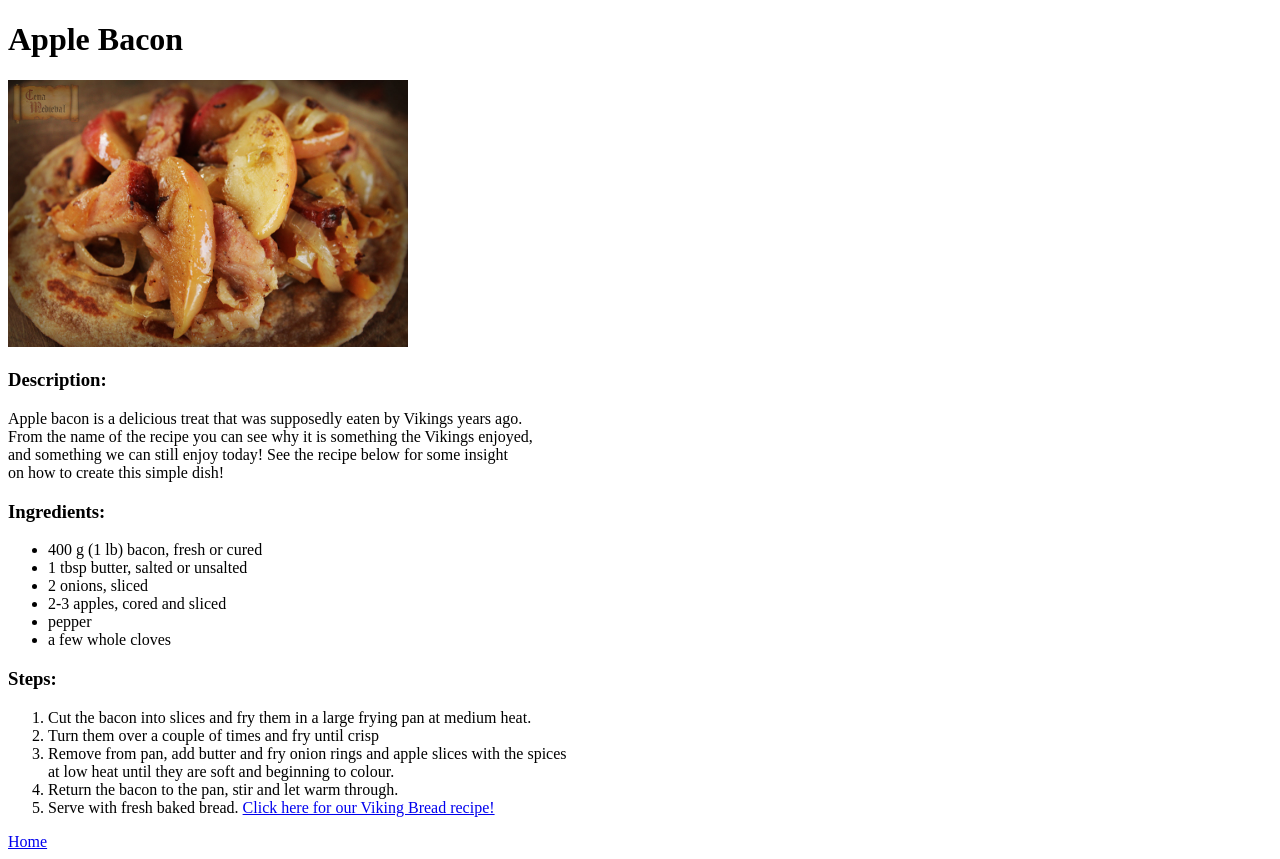
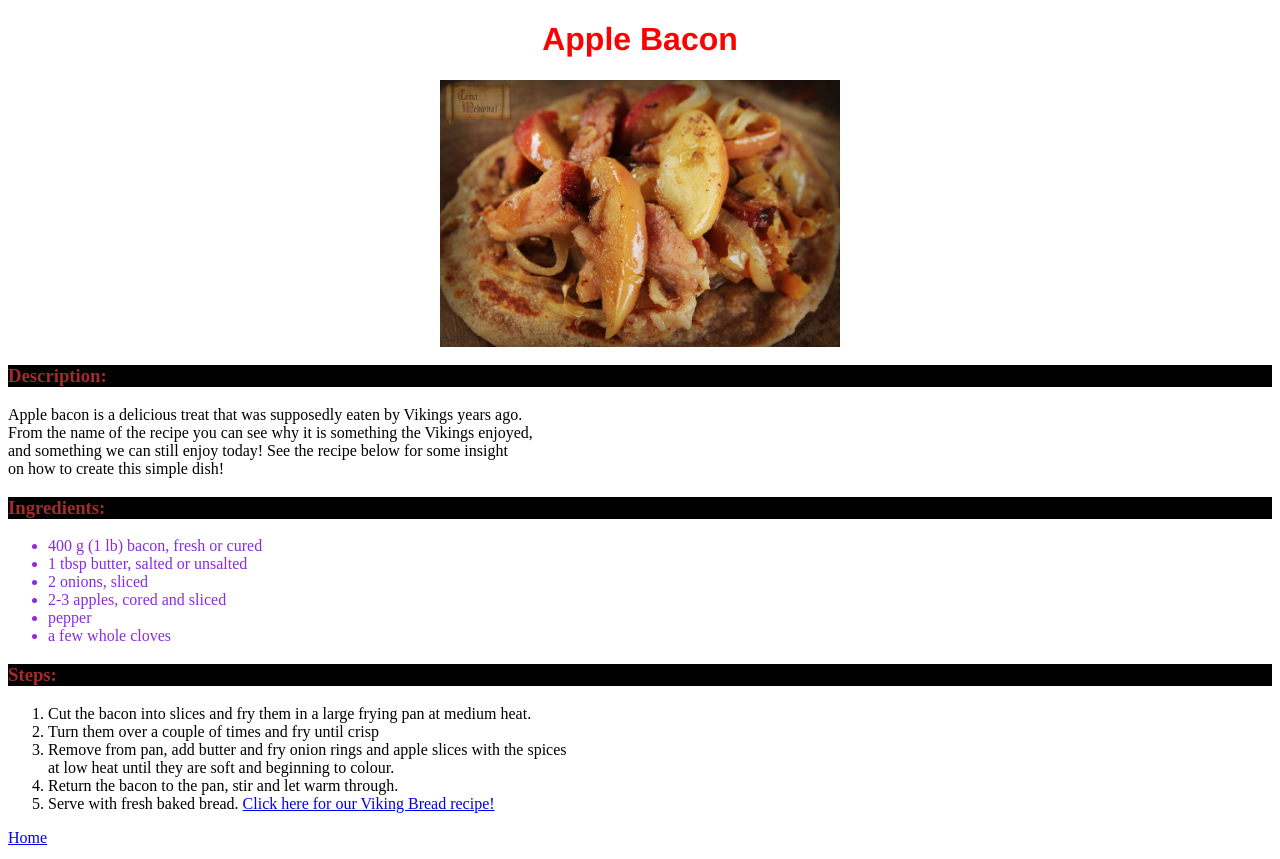
Before and after one commit to majormayday/odin-recipes, a plain HTML site: page recipes/applebacon.html in a window 1280 px wide. Drawn offline with Linux system fonts and the light colour scheme.

Commit message:
Add some color and visual changes.
Just a little test of CSS effects on the website.

```diff
--- a/recipes/applebacon.html
+++ b/recipes/applebacon.html
@@ -5,6 +5,7 @@
     <meta http-equiv="X-UA-Compatible" content="IE=edge">
     <meta name="viewport" content="width=device-width, initial-scale=1.0">
     <title>Apple Bacon</title>
+    <link rel="stylesheet" href="../styles.css">
 </head>
 <body>
 
--- /dev/null
+++ b/styles.css
@@ -0,0 +1,20 @@
+h1 {
+    color:red;
+    text-align: center;
+    font-family:Helvetica, sans-serif;
+}
+
+img {
+    margin-left:auto;
+    margin-right: auto;
+    display:block;
+}
+
+ul {
+    color:blueviolet;
+}
+
+h3 {
+    color:brown;
+    background-color: black;
+}
```
Also changed, not shown: index.html (+1 -0 lines), recipes/vikingbread.html (+1 -0 lines), recipes/vikinglamb.html (+1 -0 lines).
